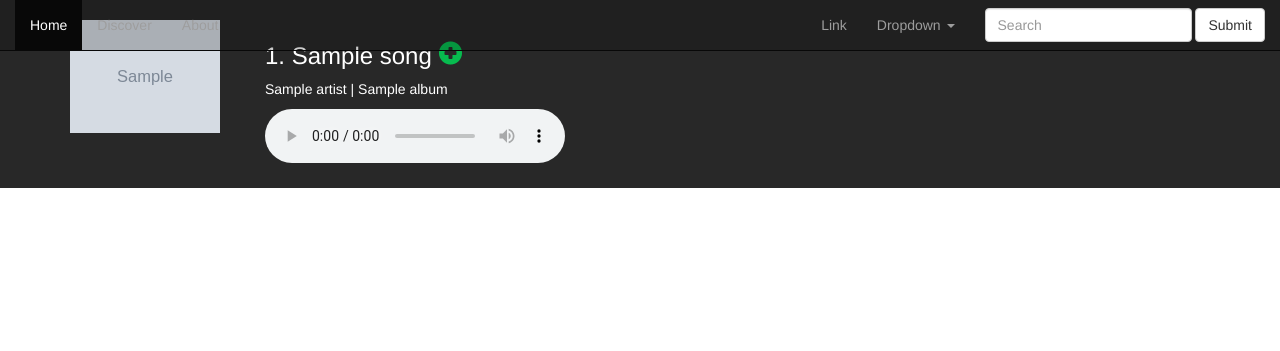
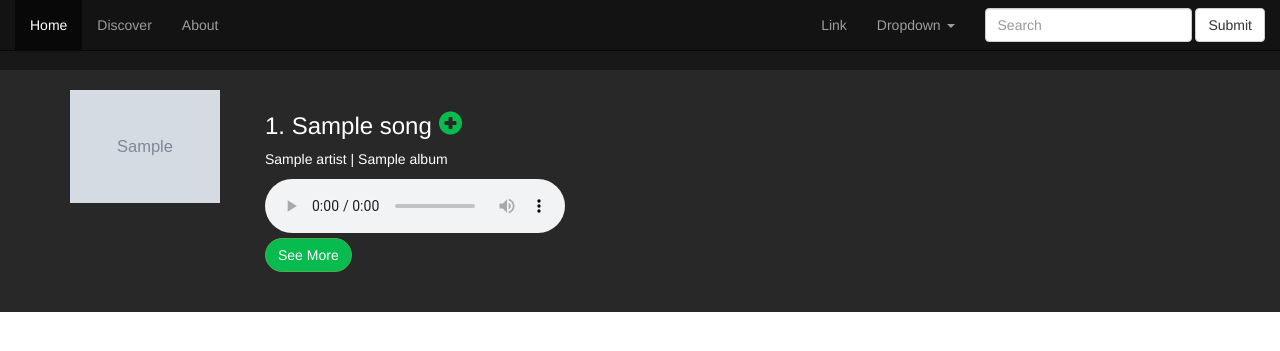
Before and after one commit to MurtazaB/Spotifind2, a Flask app: template templates/discover.html in a window 1280 px wide. Shown: the top 351 px of the page. Run offline with Flask 2, Linux system fonts and the light colour scheme; the template is opened without the code that fills it: most values are stand-ins (such as "Sample title", 1, 10 or a date in 2020); grey boxes marked "Sample" are stand-in pictures; some libraries are stand-ins or nearby versions.

Commit message:
Updated for 'see more' functionality

```diff
--- a/templates/discover.html
+++ b/templates/discover.html
@@ -16,6 +16,11 @@
 		color: white;
 	}
 
+	.infoWell {
+		background-color: #3D3D3D;
+		border-color: #2E2E2E;
+	}
+
 	.listing-row {
 		width: 100%;
 
@@ -30,6 +35,11 @@
 		max-width: 150px;
 	}
 
+	.seeMore-btn {
+		border-radius: 24px;
+		background-color: #07BB4F;
+	}
+
 </style>
 
 <!-- Add carousel -->
@@ -37,6 +47,7 @@
 
 <!-- Add list of items -->
 <!-- <div class="container"> -->
+<div style="padding-top:70px; background-color:#181818"></div>
 	{% for song in discoverList %}
 	<div class="{{ 'gray' if (loop.index % 2) ==1 else 'black' }}-row listing-row">
 		<div class="container">
@@ -45,18 +56,27 @@
 				<div class="col-sm-2">
 					<img class="album-image" src="{{ song['picture'] }}">
 				</div>
-				<div class="col-sm-6">
+				<div class="col-sm-10">
 					<h3>{{loop.index}}. {{song['title']}}
 						<span class="glyphicon glyphicon-plus-sign" aria-hidden="true"></span>
 					</h3>
 					<p>{{song['artist']}} | {{song['album']}}</p>
-					<!-- <p>Genre</p> -->
 					<audio controls>
 					  <source src="{{ song['preview_url'] }}">
 					Unable to generate a preview for this song.
 					</audio>
+					<br>
+					<button class="btn btn-success seeMore-btn" type="button" data-toggle="collapse" data-target="#collapse{{loop.index}}" aria-expanded="false" aria-controls="collapseExample">See More</button>
 				</div>
 			</div>
+				<div class="spacer"></div>
+				<div class="row">
+					<div class="collapse" id="collapse{{loop.index}}">
+					  <div class="well infoWell">
+					    How’s business? Boomin. The key to more success is to get a massage once a week, very important, major key, cloth talk. In life you have to take the trash out, if you have trash in your life, take it out, throw it away, get rid of it, major key. Cloth talk. To be successful you’ve got to work hard, to make history, simple, you’ve got to make it. Special cloth alert. The key to more success is to get a massage once a week, very important, major key, cloth talk.
+					  </div>
+					</div>
+				</div>
 			<div class="spacer"></div>
 		</div>
 	</div>
```
Also changed, not shown: 1 other file.
